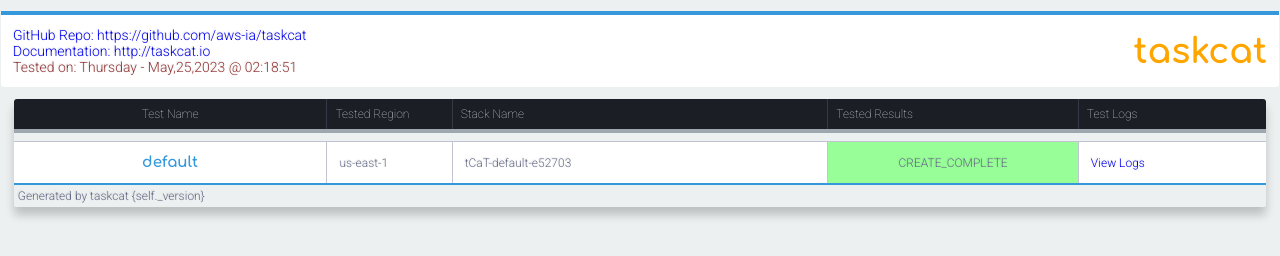
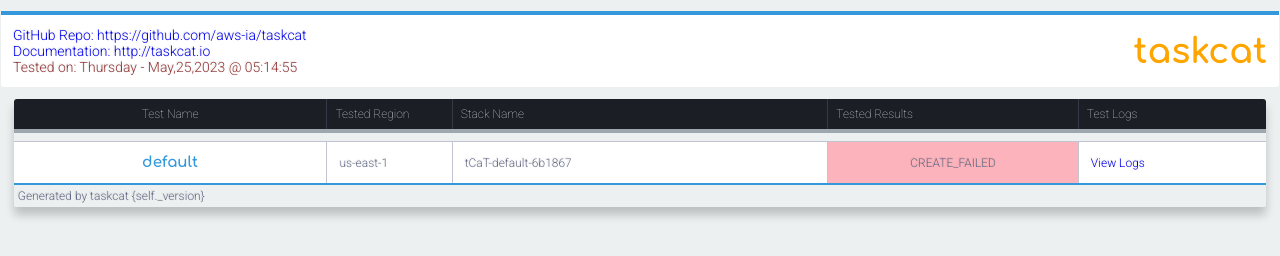
Before and after one commit to jaschnei1980/ise-and-meraki-on-aws, a plain HTML site: page taskcat_outputs/index.html in a window 1280 px wide. Drawn offline with Linux system fonts and the light colour scheme.

```diff
--- a/taskcat_outputs/index.html
+++ b/taskcat_outputs/index.html
@@ -212,7 +212,7 @@ td.text-right {
                             Documentation: http://taskcat.io
                             <br />
                         </a>
-                        Tested on: Thursday - May,25,2023 @ 02:18:51
+                        Tested on: Thursday - May,25,2023 @ 05:14:55
                     </td>
                     <td class=taskcat-logo>
                         <h3>
@@ -257,13 +257,13 @@ td.text-right {
                         us-east-1
                     </td>
                     <td class=text-left>
-                        tCaT-default-e52703
+                        tCaT-default-6b1867
                     </td>
-                    <td class=test-green>
-                        CREATE_COMPLETE
+                    <td class=test-red>
+                        CREATE_FAILED
                     </td>
                     <td class=text-left>
-                        <a href="tCaT-default-e52703-us-east-1-cfnlogs.txt">
+                        <a href="tCaT-default-6b1867-us-east-1-cfnlogs.txt">
                             View Logs
                         </a>
                     </td>
```
Also changed, not shown: screen-logs.txt, 4 other files.
